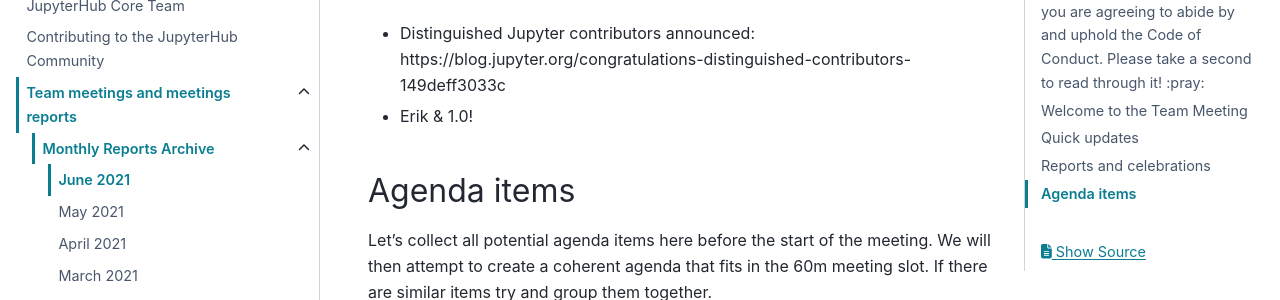
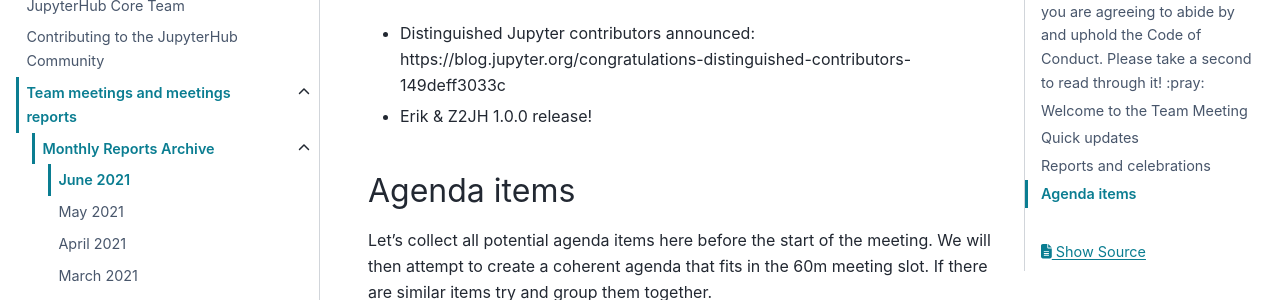
Before and after one commit to jupyterhub/team-compass, a Sphinx documentation site: the page built from docs/monthly-meeting/2021-06-17.md, in a window 1280 px wide and 900 px high, scrolled down 1408 px. Shown: the part 154-454 px from the top of the window. Built offline with Sphinx 7.4.7 and the PyData theme 0.15.4, drawn with Linux system fonts in a browser that asks for light colours.

Commit message:
Update docs/monthly-meeting/2021-06-17.md

```diff
--- a/docs/monthly-meeting/2021-06-17.md
+++ b/docs/monthly-meeting/2021-06-17.md
@@ -37,7 +37,7 @@
 This is a place to make announcements (without a need for discussion). This is also a great place to give shout-outs to contributors! We'll read through these at the beginning of the meeting.
 
 - Distinguished Jupyter contributors announced: https://blog.jupyter.org/congratulations-distinguished-contributors-149deff3033c
-- Erik & 1.0!
+- Erik & Z2JH 1.0.0 release!
 
 ## Agenda items
 
```
